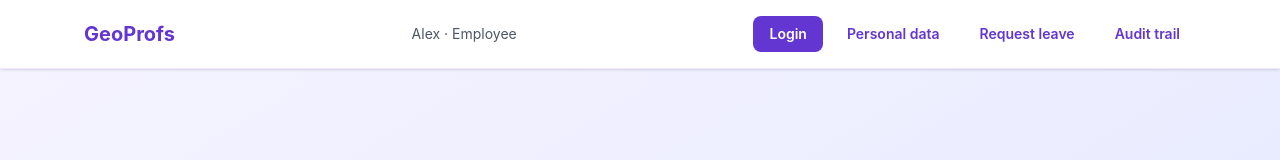
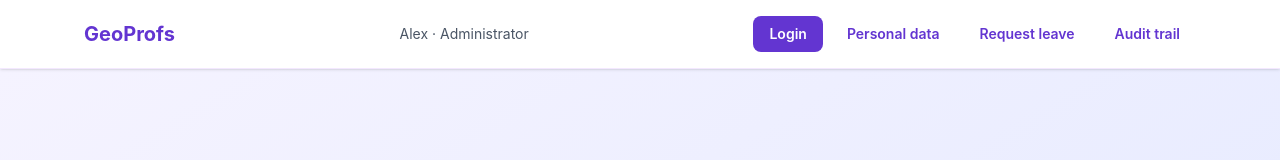
Before and after one commit to OrlowskiDaniel/geoprofs-project, a React app in the folder frontend/: page / in a window 1280 px wide. Shown: the top 160 px of the page. Built offline with nearby package versions, Linux system fonts and the light colour scheme; the HTML template or start-up script is replaced by a standard one.

Commit message:
Filter navigation links by user role

```diff
--- a/frontend/src/App.jsx
+++ b/frontend/src/App.jsx
@@ -4,18 +4,38 @@ import PersonalData from "./PersonalData";
 import AuditTrail from "./AuditTrail";
 import RequestLeave from "./RequestLeave";
 import { demoUser } from "./auth/demoUser";
-import { ROLE_LABELS } from "./auth/roles";
+import {
+  ROLE_LABELS,
+  PERMISSIONS,
+  hasPermission,
+} from "./auth/roles";
 
 const navigation = [
   { label: "Login", href: "#" },
-  { label: "Personal data", href: "#personal-data" },
-  { label: "Request leave", href: "#request-leave" },
-  { label: "Audit trail", href: "#audit-trail" },
+  {
+    label: "Personal data",
+    href: "#personal-data",
+    permission: PERMISSIONS.VIEW_PERSONAL_DATA,
+  },
+  {
+    label: "Request leave",
+    href: "#request-leave",
+    permission: PERMISSIONS.REQUEST_LEAVE,
+  },
+  {
+    label: "Audit trail",
+    href: "#audit-trail",
+    permission: PERMISSIONS.VIEW_AUDIT_TRAIL,
+  },
 ];
 
 export default function App() {
   const [page, setPage] = useState(window.location.hash);
 const [currentUser] = useState(demoUser);
+const visibleNavigation = navigation.filter(
+  (item) =>
+    !item.permission || hasPermission(currentUser, item.permission)
+);
   useEffect(() => {
     function updatePage() {
       setPage(window.location.hash);
@@ -48,7 +68,7 @@ const [currentUser] = useState(demoUser);
   {currentUser.roles.map((role) => ROLE_LABELS[role]).join(", ")}
 </span>
           <div className="flex flex-wrap gap-2">
-            {navigation.map((item) => {
+            {visibleNavigation.map((item) => {
               const isActive = activePage === item.href;
 
               return (
--- a/frontend/src/auth/demoUser.js
+++ b/frontend/src/auth/demoUser.js
@@ -4,5 +4,5 @@ export const demoUser = {
   id: "demo-user-1",
   firstName: "Alex",
   lastName: "Morgan",
-  roles: [ROLES.EMPLOYEE],
+  roles: [ROLES.ADMINISTRATOR],
 };
```
